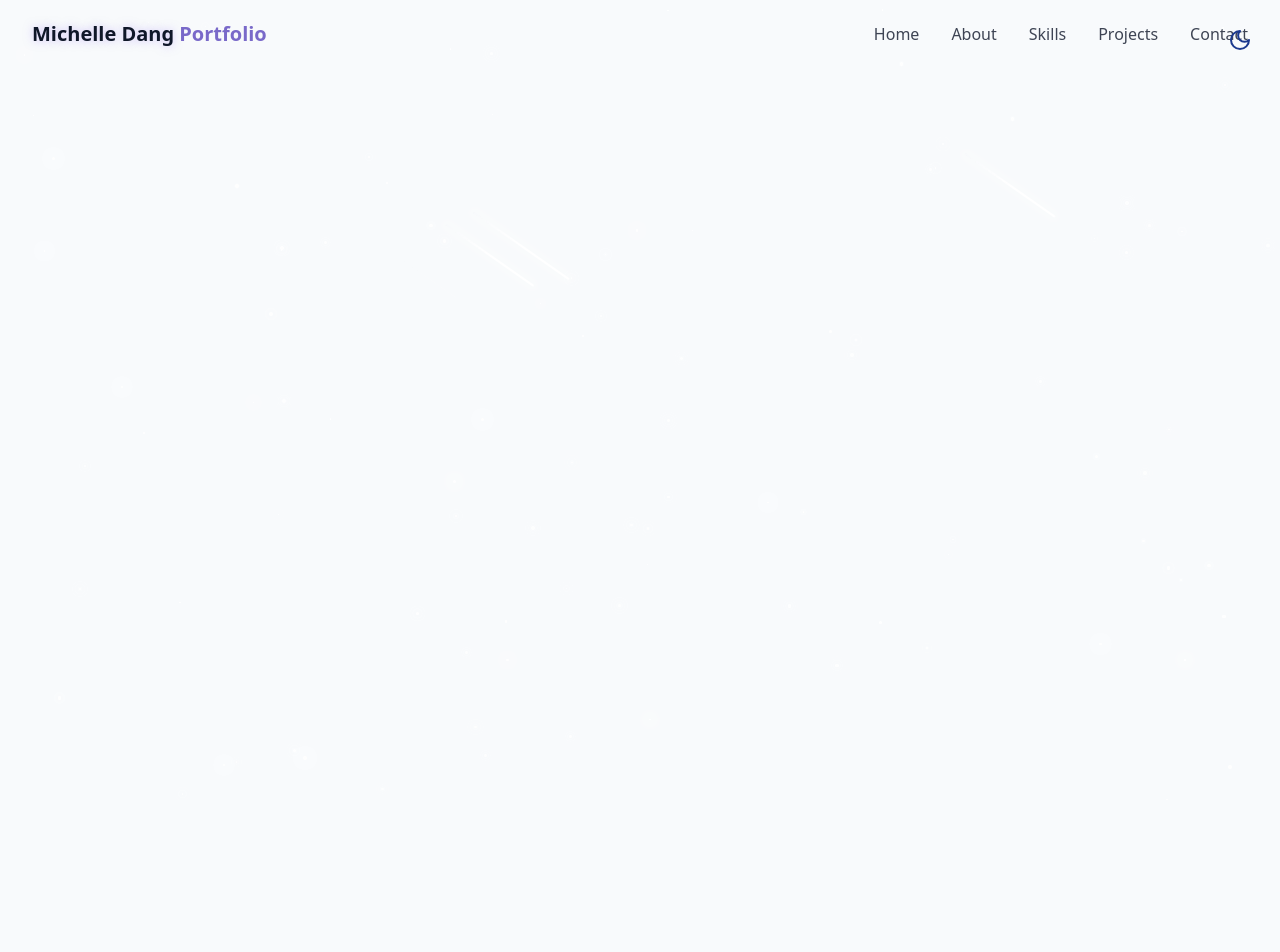
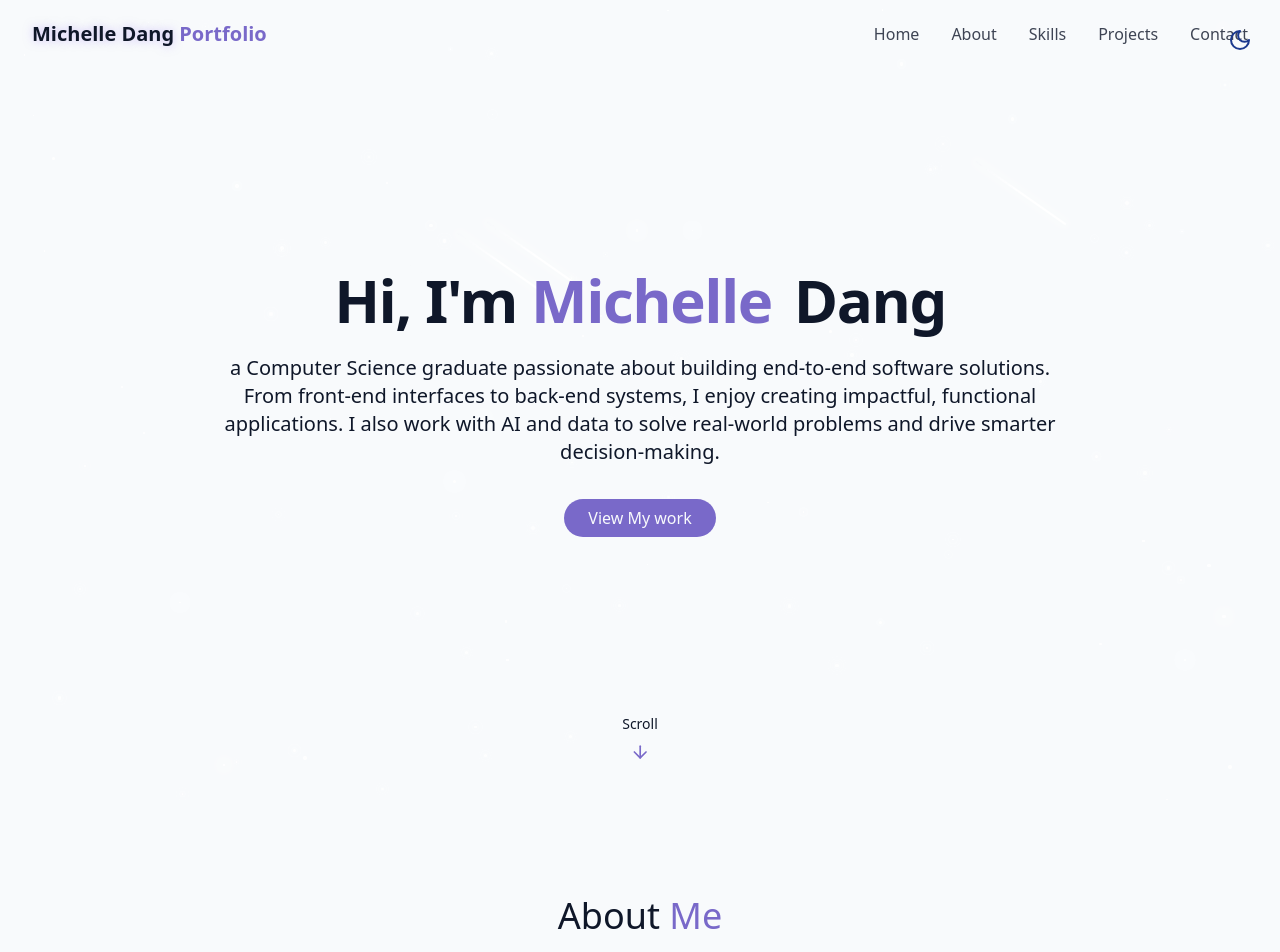
Before and after one commit to michqd/portfolio, a React (Vite) app in the folder portfolio/: page / in a window 1280 px wide. Shown: the top 952 px of the page. Before the commit the page ends 800 px from the top, so only its background shows below. Built offline with nearby package versions, Linux system fonts and the light colour scheme.

Commit message:
added header, bio, and scroll effect

```diff
--- /dev/null
+++ b/portfolio/src/components/AboutSection.jsx
@@ -0,0 +1,15 @@
+
+export const AboutSection= () => {
+    return (
+        <section id="about" className="py-24 px-24 relative">
+            <div className="container mx-auto max-w-5xl">
+                <h2 className="text-3xl md:text-4xl cont-bold mb-12 text-center">
+                    About <span className="text-primary"> Me</span>
+                </h2>
+
+            </div>
+        </section>
+
+        //1:31:21
+    )
+}
--- /dev/null
+++ b/portfolio/src/components/HeroSection.jsx
@@ -0,0 +1,32 @@
+import { ArrowDown } from "lucide-react"
+
+export const HeroSection = () => {
+    return <section id = "hero" className="relative min-h-screen flex flex-col items-center justify-center px-4">
+    <div className="container max-w-4xl mx-auto text-center z-10">
+        <div className="space-y-6">
+            <h1 className="text-4xl md:text-6xl font-bold tracking-tight">
+                <span className="opacity-0 animate-fade-in">Hi, I'm</span>
+                <span className="text-primary opacity-0 animate-fade-in-delay-1"> Michelle</span>
+                <span className="text-gradient ml-2 opacity-0 animate-fade-in-delay-2"> Dang</span>
+            </h1>
+            <p className="text-lg md:text-xl text-muted-foreground max-2-2xl mx-auto opacity-0 animate-fade-in-delay-3">
+                a Computer Science graduate passionate about building end-to-end software solutions.
+                From front-end interfaces to back-end systems, I enjoy creating impactful, functional applications.
+                I also work with AI and data to solve real-world problems and drive smarter decision-making.
+            </p>
+
+            <div className="pt-4 opacity-0 animate-fade-in-delay-4">
+                <a href="#projects" className="cosmic-button">
+                    View My work
+                </a>
+            </div>
+
+        </div>
+    </div>
+    <div className="absolute bottom-8 left-1/2 transform -translate-x-1/2 flex flex-col items-center animate-bounce">
+        <span className="text-sm text-muted-foreground mb-2">Scroll</span>
+        <ArrowDown className="h-5 w-5 text-primary"/>
+
+    </div>
+    </section>
+}
--- a/portfolio/src/pages/Home.jsx
+++ b/portfolio/src/pages/Home.jsx
@@ -1,6 +1,8 @@
 import { ThemeToggle } from "../components/ThemeToggle";
 import { StarBackground } from "../components/StarBackground";
 import { Navbar } from "../components/Navbar";
+import { HeroSection } from "../components/HeroSection";
+import { AboutSection } from "../components/AboutSection";
 
 export const Home = () => {
     return <div className="min-h-screen bg-background text-foreground overflow-x-hidden">
@@ -15,6 +17,10 @@ export const Home = () => {
         <Navbar/>
 
         {/* Main Content */}
+        <main>
+            <HeroSection />
+            <AboutSection />
+        </main>
 
         {/* footer */}
     </div>;
```
